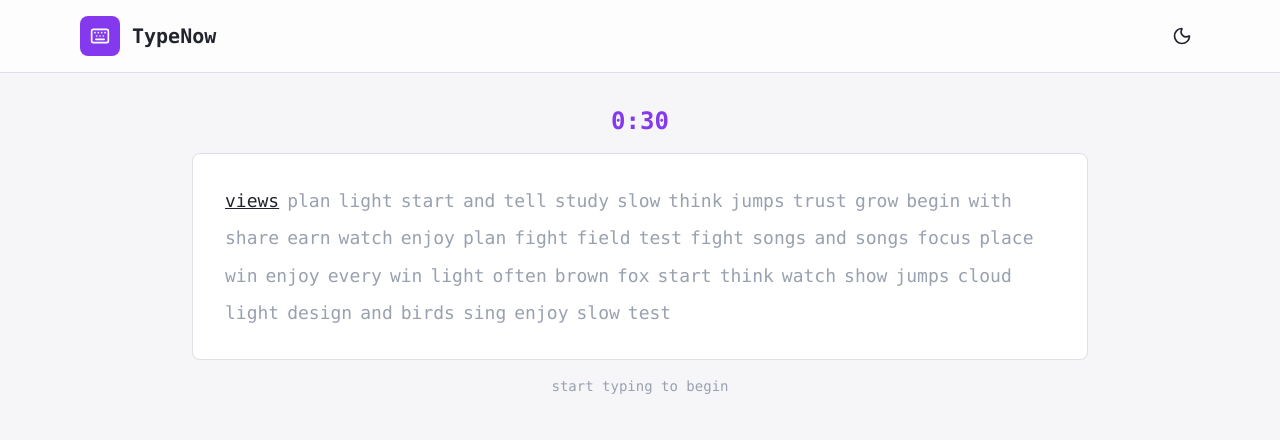
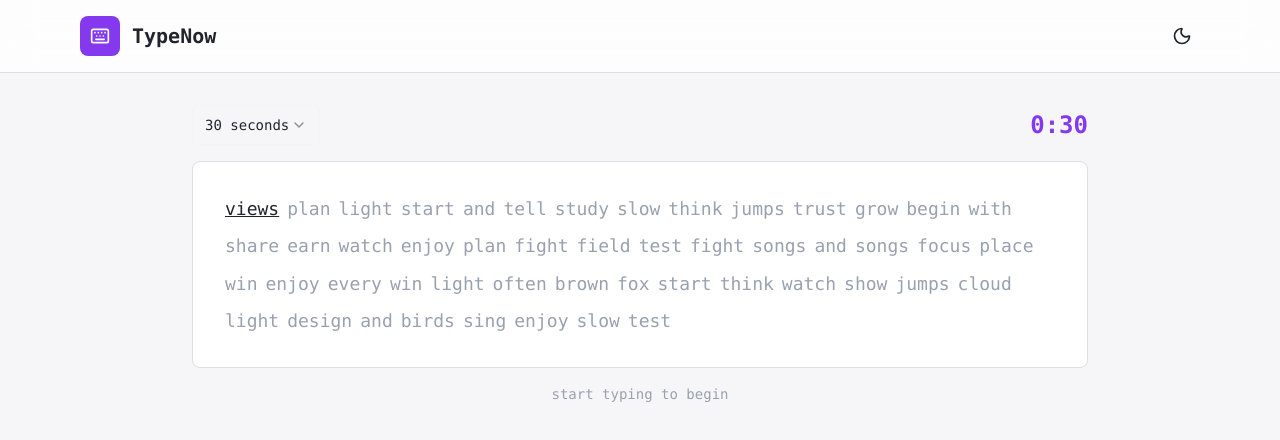
Before and after one commit to triemerge/typenow, a React (Vite) app: page / in a window 1280 px wide. Shown: the top 440 px of the page. Built offline with nearby package versions, Linux system fonts and the light colour scheme.

Commit message:
add time limit selector

```diff
--- a/package.json
+++ b/package.json
@@ -10,6 +10,7 @@
     "preview": "vite preview"
   },
   "dependencies": {
+    "@radix-ui/react-select": "^2.2.6",
     "@radix-ui/react-slot": "^1.2.3",
     "class-variance-authority": "^0.7.1",
     "clsx": "^2.1.1",
--- a/src/components/TypingTest.jsx
+++ b/src/components/TypingTest.jsx
@@ -1,9 +1,11 @@
 import React, { useEffect, useRef, useState } from 'react';
+import { Select, SelectContent, SelectItem, SelectTrigger, SelectValue } from '@/components/ui/select';
 import { TypingDisplay } from './TypingDisplay';
 import { useTypingTest } from '@/hooks/useTypingTest';
 
 export const TypingTest = ({ onComplete }) => {
   const { words, initWords } = useTypingTest();
+  const [timeLimit, setTimeLimit] = useState(30);
   const [currentWordIndex, setCurrentWordIndex] = useState(0);
   const [userInput, setUserInput] = useState('');
   const [timeRemaining, setTimeRemaining] = useState(30);
@@ -28,12 +30,12 @@ export const TypingTest = ({ onComplete }) => {
         setTimeRemaining(prev => {
           const newTime = prev - 1;
           if (newTime === 0) {
-            const wpm = Math.round((correctCharsRef.current / 5) / (30 / 60));
+            const wpm = Math.round((correctCharsRef.current / 5) / (timeLimit / 60));
             const accuracy = totalCharsRef.current > 0
               ? Math.round((correctCharsRef.current / totalCharsRef.current) * 100)
               : 0;
             onComplete({
-              wpm, accuracy, duration: 30,
+              wpm, accuracy, duration: timeLimit,
               totalChars: totalCharsRef.current,
               correctChars: correctCharsRef.current,
             });
@@ -43,7 +45,13 @@ export const TypingTest = ({ onComplete }) => {
       }, 1000);
     }
     return () => { if (intervalId) clearInterval(intervalId); };
-  }, [hasStarted, timeRemaining, onComplete]);
+  }, [hasStarted, timeRemaining, timeLimit, onComplete]);
+
+  const handleTimeLimitChange = (value) => {
+    const newLimit = parseInt(value);
+    setTimeLimit(newLimit);
+    setTimeRemaining(newLimit);
+  };
 
   const handleKeyDown = (e) => {
     if (!hasStarted) setHasStarted(true);
@@ -67,8 +75,21 @@ export const TypingTest = ({ onComplete }) => {
 
   return (
     <div className="w-full max-w-4xl mx-auto space-y-4" onClick={() => inputRef.current?.focus()}>
-      <div className="text-2xl font-bold text-primary text-center">
-        {Math.floor(timeRemaining / 60)}:{(timeRemaining % 60).toString().padStart(2, '0')}
+      <div className="flex justify-between items-center">
+        <Select value={timeLimit.toString()} onValueChange={handleTimeLimitChange} disabled={hasStarted}>
+          <SelectTrigger className="w-32">
+            <SelectValue />
+          </SelectTrigger>
+          <SelectContent>
+            <SelectItem value="30">30 seconds</SelectItem>
+            <SelectItem value="60">60 seconds</SelectItem>
+            <SelectItem value="120">120 seconds</SelectItem>
+          </SelectContent>
+        </Select>
+
+        <div className="text-2xl font-bold text-primary">
+          {Math.floor(timeRemaining / 60)}:{(timeRemaining % 60).toString().padStart(2, '0')}
+        </div>
       </div>
 
       <TypingDisplay
--- /dev/null
+++ b/src/components/ui/select.jsx
@@ -0,0 +1,92 @@
+import * as React from "react"
+import * as SelectPrimitive from "@radix-ui/react-select"
+import { Check, ChevronDown, ChevronUp } from "lucide-react"
+import { cn } from "@/utils/cn"
+
+const Select = SelectPrimitive.Root
+const SelectGroup = SelectPrimitive.Group
+const SelectValue = SelectPrimitive.Value
+
+const SelectTrigger = React.forwardRef(({ className, children, ...props }, ref) => (
+  <SelectPrimitive.Trigger
+    ref={ref}
+    className={cn(
+      "flex h-10 w-full items-center justify-between rounded-md border border-input bg-background px-3 py-2 text-sm ring-offset-background focus:outline-none focus:ring-2 focus:ring-ring disabled:cursor-not-allowed disabled:opacity-50 [&>span]:line-clamp-1",
+      className
+    )}
+    {...props}
+  >
+    {children}
+    <SelectPrimitive.Icon asChild>
+      <ChevronDown className="h-4 w-4 opacity-50" />
+    </SelectPrimitive.Icon>
+  </SelectPrimitive.Trigger>
+))
+SelectTrigger.displayName = SelectPrimitive.Trigger.displayName
+
+const SelectScrollUpButton = React.forwardRef(({ className, ...props }, ref) => (
+  <SelectPrimitive.ScrollUpButton ref={ref} className={cn("flex cursor-default items-center justify-center py-1", className)} {...props}>
+    <ChevronUp className="h-4 w-4" />
+  </SelectPrimitive.ScrollUpButton>
+))
+SelectScrollUpButton.displayName = SelectPrimitive.ScrollUpButton.displayName
+
+const SelectScrollDownButton = React.forwardRef(({ className, ...props }, ref) => (
+  <SelectPrimitive.ScrollDownButton ref={ref} className={cn("flex cursor-default items-center justify-center py-1", className)} {...props}>
+    <ChevronDown className="h-4 w-4" />
+  </SelectPrimitive.ScrollDownButton>
+))
+SelectScrollDownButton.displayName = SelectPrimitive.ScrollDownButton.displayName
+
+const SelectContent = React.forwardRef(({ className, children, position = "popper", ...props }, ref) => (
+  <SelectPrimitive.Portal>
+    <SelectPrimitive.Content
+      ref={ref}
+      className={cn(
+        "relative z-50 max-h-96 min-w-[8rem] overflow-hidden rounded-md border bg-popover text-popover-foreground shadow-md data-[state=open]:animate-in data-[state=closed]:animate-out data-[state=closed]:fade-out-0 data-[state=open]:fade-in-0 data-[state=closed]:zoom-out-95 data-[state=open]:zoom-in-95 data-[side=bottom]:slide-in-from-top-2 data-[side=left]:slide-in-from-right-2 data-[side=right]:slide-in-from-left-2 data-[side=top]:slide-in-from-bottom-2",
+        position === "popper" && "data-[side=bottom]:translate-y-1 data-[side=left]:-translate-x-1 data-[side=right]:translate-x-1 data-[side=top]:-translate-y-1",
+        className
+      )}
+      position={position}
+      {...props}
+    >
+      <SelectScrollUpButton />
+      <SelectPrimitive.Viewport className={cn("p-1", position === "popper" && "h-[var(--radix-select-trigger-height)] w-full min-w-[var(--radix-select-trigger-width)]")}>
+        {children}
+      </SelectPrimitive.Viewport>
+      <SelectScrollDownButton />
+    </SelectPrimitive.Content>
+  </SelectPrimitive.Portal>
+))
+SelectContent.displayName = SelectPrimitive.Content.displayName
+
+const SelectLabel = React.forwardRef(({ className, ...props }, ref) => (
+  <SelectPrimitive.Label ref={ref} className={cn("py-1.5 pl-8 pr-2 text-sm font-semibold", className)} {...props} />
+))
+SelectLabel.displayName = SelectPrimitive.Label.displayName
+
+const SelectItem = React.forwardRef(({ className, children, ...props }, ref) => (
+  <SelectPrimitive.Item
+    ref={ref}
+    className={cn("relative flex w-full cursor-default select-none items-center rounded-sm py-1.5 pl-8 pr-2 text-sm outline-none focus:bg-accent focus:text-accent-foreground data-[disabled]:pointer-events-none data-[disabled]:opacity-50", className)}
+    {...props}
+  >
+    <span className="absolute left-2 flex h-3.5 w-3.5 items-center justify-center">
+      <SelectPrimitive.ItemIndicator>
+        <Check className="h-4 w-4" />
+      </SelectPrimitive.ItemIndicator>
+    </span>
+    <SelectPrimitive.ItemText>{children}</SelectPrimitive.ItemText>
+  </SelectPrimitive.Item>
+))
+SelectItem.displayName = SelectPrimitive.Item.displayName
+
+const SelectSeparator = React.forwardRef(({ className, ...props }, ref) => (
+  <SelectPrimitive.Separator ref={ref} className={cn("-mx-1 my-1 h-px bg-muted", className)} {...props} />
+))
+SelectSeparator.displayName = SelectPrimitive.Separator.displayName
+
+export {
+  Select, SelectGroup, SelectValue, SelectTrigger, SelectContent,
+  SelectLabel, SelectItem, SelectSeparator, SelectScrollUpButton, SelectScrollDownButton,
+}
--- a/src/index.css
+++ b/src/index.css
@@ -6,6 +6,8 @@
     --foreground: 222 15% 15%;
     --card: 0 0% 100%;
     --card-foreground: 222 15% 15%;
+    --popover: 0 0% 100%;
+    --popover-foreground: 222 15% 15%;
     --primary: 265 85% 58%;
     --primary-foreground: 0 0% 100%;
     --muted: 220 15% 96%;
@@ -23,6 +25,8 @@
     --foreground: 0 0% 98%;
     --card: 220 13% 12%;
     --card-foreground: 0 0% 98%;
+    --popover: 220 13% 12%;
+    --popover-foreground: 0 0% 98%;
     --primary: 265 85% 58%;
     --primary-foreground: 0 0% 100%;
     --muted: 220 13% 15%;
@@ -42,6 +46,8 @@
   --color-primary-foreground: hsl(var(--primary-foreground));
   --color-card: hsl(var(--card));
   --color-card-foreground: hsl(var(--card-foreground));
+  --color-popover: hsl(var(--popover));
+  --color-popover-foreground: hsl(var(--popover-foreground));
   --color-muted: hsl(var(--muted));
   --color-muted-foreground: hsl(var(--muted-foreground));
   --color-accent: hsl(var(--accent));
```
